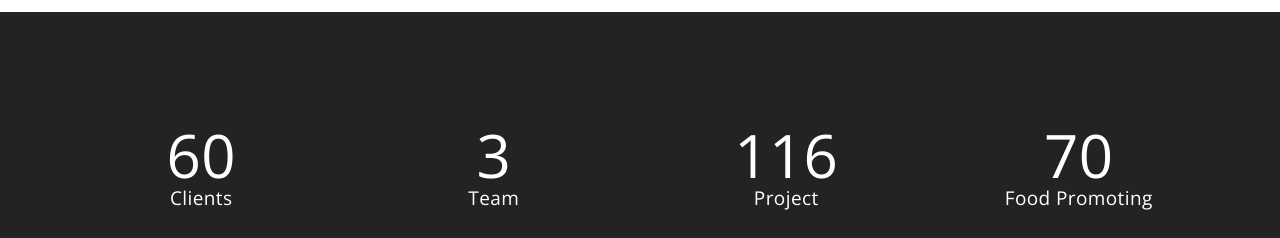
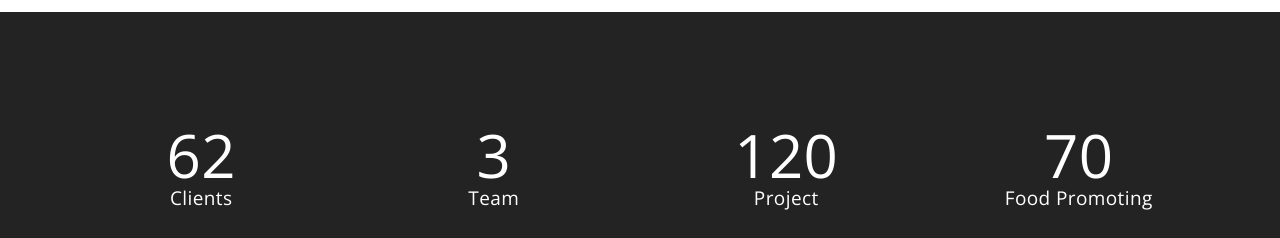
Before and after one commit to ChriShots/ChriShots.github.io, a plain HTML site: page index.html in a window 1280 px wide. Shown: the part 1960-2198 px from the top of the page. Drawn offline with nearby package versions, Linux system fonts and the light colour scheme; a web font is replaced by a local one.

Commit message:
Update index.html

```diff
--- a/index.html
+++ b/index.html
@@ -204,7 +204,7 @@
 				<div class="row">
 					<div class="col-md-3 mb-sm-30">
 						<div class="counter-item">
-							<h2 data-count="60">60</h2>
+							<h2 data-count="62">62</h2>
 							<h6>Clients</h6>
 						</div>
 					</div>
@@ -216,7 +216,7 @@
 					</div>
 					<div class="col-md-3 mb-sm-30">
 						<div class="counter-item">
-							<h2 data-count="116">116</h2>
+							<h2 data-count="120">120</h2>
 							<h6>Project</h6>
 						</div>
 					</div>
```
